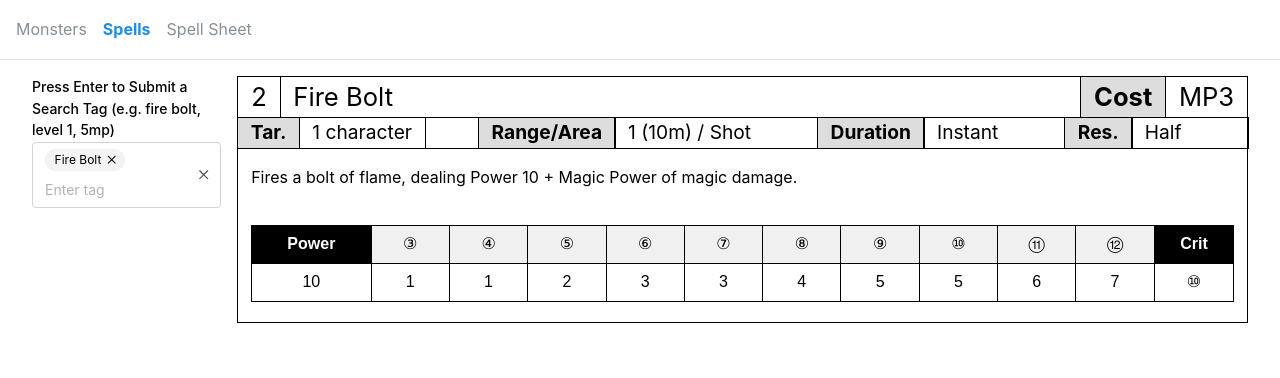
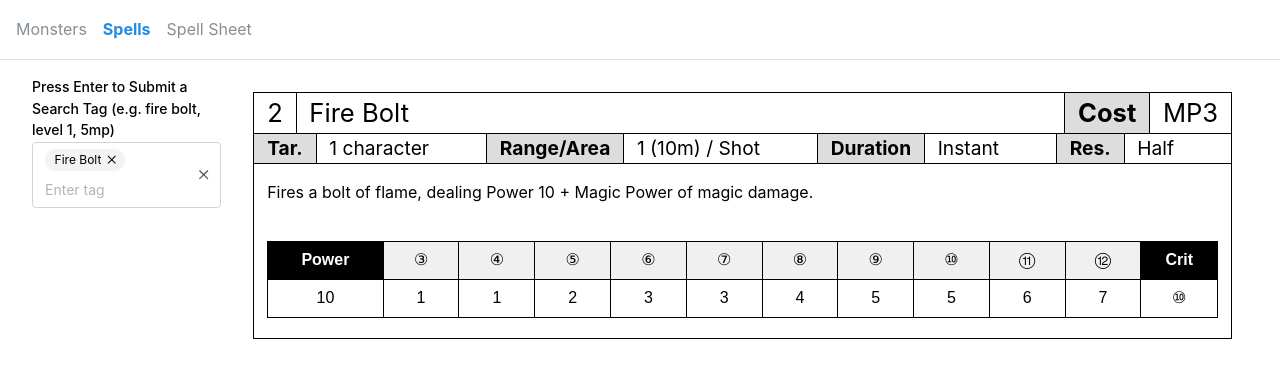
Before and after one commit to hohouyj/SW25_MM, a React (Vite) app: page /spells in a window 1280 px wide. Shown: the top 378 px of the page. Built offline with nearby package versions, Linux system fonts and the light colour scheme.

Commit message:
standardise borders

```diff
--- a/src/components/MonsterCard/styles.css
+++ b/src/components/MonsterCard/styles.css
@@ -2,7 +2,7 @@
   display: flex;
   flex-direction: column;
   justify-content: space-between;
-  border: 1px solid black;
+  border: 0.1rem solid black;
   padding: 1rem 2.5rem;
 }
 
--- a/src/components/SpellCard/styles.css
+++ b/src/components/SpellCard/styles.css
@@ -1,8 +1,7 @@
-
-
 .spell-card {
   display: flex;
   flex-direction: column;
+  margin: 1rem;
 }
 
 .spell-label {
@@ -38,38 +37,30 @@
   display: flex;
   flex-wrap: wrap;
   border: 0.05rem solid black;
-  margin: -0.05rem;
+  border-style: none none none solid;
 }
 
 .detail{
   display: flex;
   flex-grow: 1;
   border: 0.05rem solid black;
-  margin: -0.05rem;
+  border-style: none solid none none;
 }
 
 .detail div{
   padding: 0rem 0.8rem;
   flex-grow: 1;
   border: 0.05rem solid black;
-  margin: -0.05rem;
+  border-style: none none solid none;
 }
 
 .detail .spell-label{
   flex-grow: 0;
   border-right: 0.05rem solid black;
-  margin: -0.05rem;
 }
 
-.detail .spell-detail{
-  flex-grow: 0;
-  border-right: 0.05rem solid black;
-  margin: -0.05rem;
-}
-
-
 .spell-card-body {
-  border: 0.1rem solid black;
+  border: 0.05rem solid black;
   border-style: none solid solid solid;
   padding: 0rem 0.8rem;
 
```
